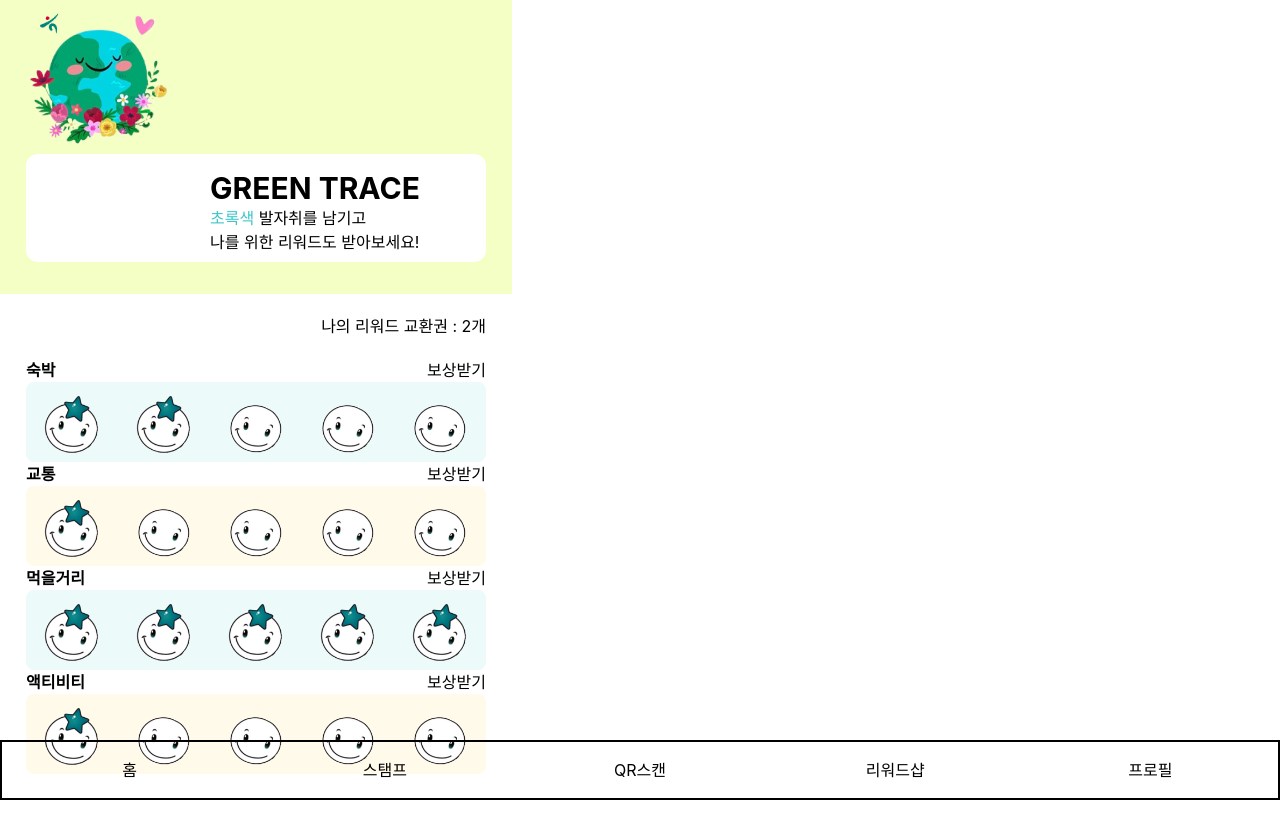
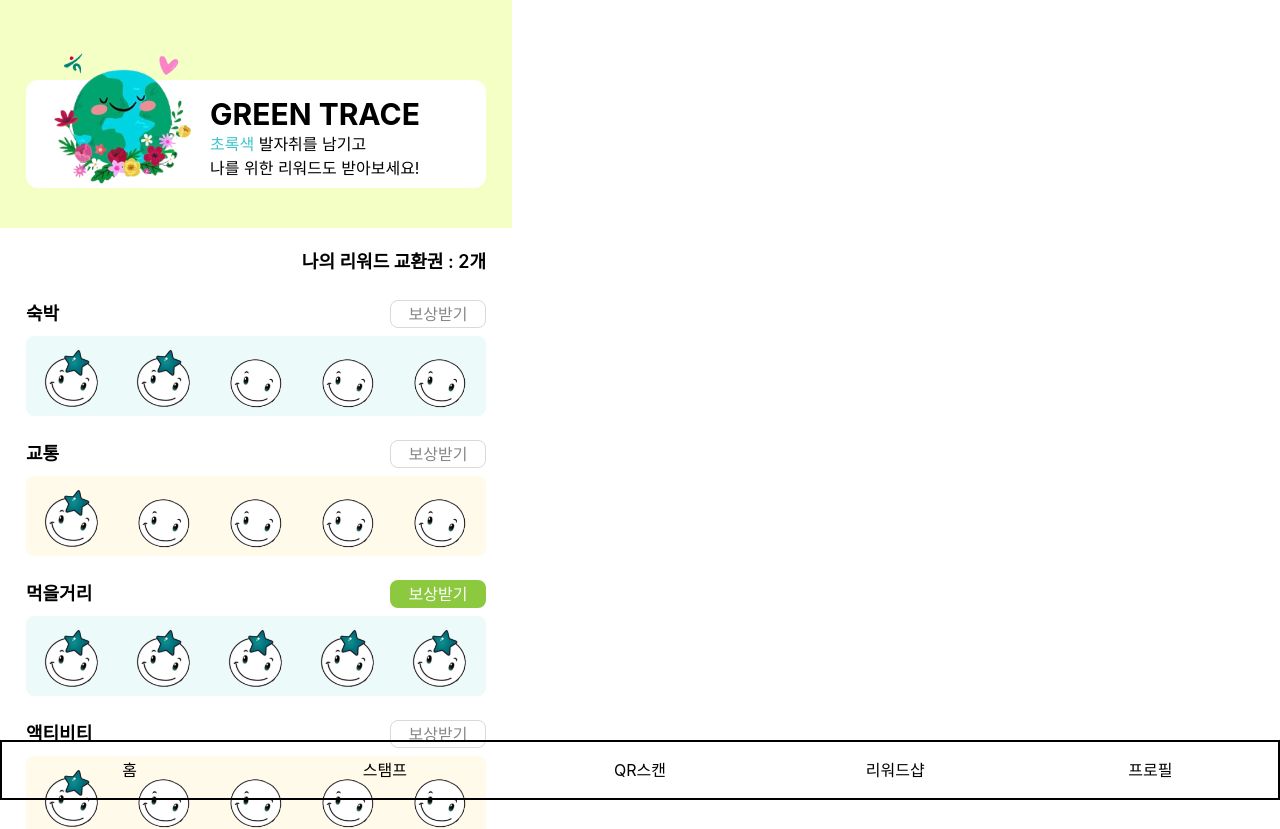
Before and after one commit to No88888888/eve_psyche_and_team_1, a React (Create React App) app in the folder FE/haiyeo/: page /stamp in a window 1280 px wide. Shown: the top 829 px of the page. Built offline with nearby package versions, Linux system fonts and the light colour scheme.

Commit message:
FE/FEAT : 스탬프 기능완료

```diff
--- a/FE/haiyeo/src/pages/Result.jsx
+++ b/FE/haiyeo/src/pages/Result.jsx
@@ -33,7 +33,7 @@ function Result() {
     <div className="w-[512px]">
       <div className="w-10/12 mx-auto">
         <div className="grid grid-cols-2">
-          <div className="pt-5">
+          <div className="pt-8">
             <span className="text-[#3EC6C9] font-bold text-4xl">부산</span>
             <span className="text-[#898989]"> 으로의 ECO 여행</span>
           </div>
@@ -43,7 +43,7 @@ function Result() {
             </button>
           </div>
         </div>
-        <div className="text-xl ml-1"> 8월 15일(수) ~ 8월 16일(목)</div>
+        <div className="text-2xl ml-1"> 8월 15일(수) ~ 8월 16일(목)</div>
       </div>
       <div className="w-11/12 mx-auto grid grid-cols-4 text-[#898989] mt-10">
         <button onClick={() => changeCatetory("Lodge")}>
--- a/FE/haiyeo/src/pages/ResultComponents/CategoryBlocks.jsx
+++ b/FE/haiyeo/src/pages/ResultComponents/CategoryBlocks.jsx
@@ -9,11 +9,11 @@ function CategoryBlocks() {
       <div>
         <div className="">해운대 하나펜션</div>
         <div className="text-[#898989]">해운대 걸어서 5분, 국내 최초 친환경 숙박 인증</div>
-        <div clasName="grid grid-cols-3">
+        <div clasName="grid grid-cols-2">
           <div className="col-span-1 bg-red-200 w-10">
             <img className="w-4" alt="starRate" src="img/star.png" />
           </div>
-          <div className="col-span-1">4.6</div>
+          <div className="col-span-1 bg-slate-500 w-20">4.6</div>
         </div>
       </div>
     </div>
--- a/FE/haiyeo/src/pages/SearchPlace.jsx
+++ b/FE/haiyeo/src/pages/SearchPlace.jsx
@@ -14,36 +14,43 @@ function SearchPlace() {
   const moveToSche = () => {
     navigate("/search/schedule");
   };
+  const moveToBack = () => {
+    navigate(-1);
+  };
 
   return (
-    <div className="w-[512px] bg-red-100">
-      <div>
-        <div>
+    <div className="w-[512px]">
+      <div className="w-10/12 mx-auto">
+        <div className="pt-8 flex flex-row-reverse">
+          <button onClick={moveToBack}>
+            <img className="w-5" alt="뒤로가기" src="img/arrow.png" />
+          </button>
+        </div>
+        <div className="text-[28px] mt-20">
+          <div className="my-4">
             <span>지구를 위한 </span>
             <span className="text-[#3EC6C9]">초록색</span>
-          <span> 여정</span>
+            <span> 여정,</span>
           </div>
-        <div>
+          <div className="my-4">
             <span>어디로 떠나볼까요?</span>
           </div>
         </div>
-      <div>
+        <div className="mb-20 mt-16 w-full">
           <input type="text" value={search} onChange={onChange} placeholder="플레이스홀더" />
         </div>
 
         <div>
-        <div>~~에서 ~~하는 ~~여행은 어때요?</div>
+          {/* <div>~~에서 ~~하는 ~~여행은 어때요?</div> */}
           <div>
-          <div>
-            <span>떠나요</span>
-            <span className="text-[#3EC6C9] font-bold">부산!</span>
+            <div className="text-[28px] mb-20 mt-48 flex flex-row-reverse">
+              <span className="text-[#3EC6C9] font-bold text-5xl">부산!</span>
+              <span className="mr-4 pt-2">떠나요 </span>
             </div>
-          <button
-            className="w-[500px] h-20 bg-[#3EC6C9] rounded-md text-white"
-            onClick={moveToSche}
-          >
+            <button className="w-full h-16 bg-[#3EC6C9] rounded-md text-white" onClick={moveToSche}>
               다음
             </button>
+          </div>
         </div>
       </div>
     </div>
--- a/FE/haiyeo/src/pages/SearchSchedule.jsx
+++ b/FE/haiyeo/src/pages/SearchSchedule.jsx
@@ -10,9 +10,17 @@ function SearchSchedule() {
   const moveToResult = () => {
     navigate("/result");
   };
+  const moveToBack = () => {
+    navigate(-1);
+  };
 
   return (
-    <div>
+    <div className="w-[512px]">
+      <div className="pt-8 flex flex-row-reverse">
+        <button onClick={moveToBack}>
+          <img className="w-5" alt="뒤로가기" src="img/arrow.png" />
+        </button>
+      </div>
       <div>
         <div>
           <span>우리를 위한 </span>
@@ -28,7 +36,7 @@ function SearchSchedule() {
       <div>
         <div></div>
         <button
-          className="w-[500px] h-20 bg-[#3EC6C9] rounded-md text-white"
+          className="w-[500px] h-16 bg-[#3EC6C9] rounded-md text-white"
           onClick={moveToResult}
         >
           출발
--- a/FE/haiyeo/src/pages/SearchStart.jsx
+++ b/FE/haiyeo/src/pages/SearchStart.jsx
@@ -7,30 +7,44 @@ function SearchStart() {
     navigate("/search/place");
   };
 
+  const moveToBack = () => {
+    navigate(-1);
+  };
+
   return (
-    <div className="w-[512px] bg-red-100">
-      <div>
-        <div>
+    <div className="w-[512px]">
+      <div className="w-10/12 mx-auto">
+        <div className="pt-8 flex flex-row-reverse">
+          <button onClick={moveToBack}>
+            <img className="w-5" alt="뒤로가기" src="img/arrow.png" />
+          </button>
+        </div>
+        <div className="text-[28px] mt-20">
+          <div className="my-4">
             <span className="text-[#3EC6C9]">하나</span>
             <span>뿐인 소중한 지구</span>
           </div>
 
-        <div>
+          <div className="my-4">
             <span className="text-[#3EC6C9]">E</span>
             <span>SG가 함께하는</span>
           </div>
-        <div>
+          <div className="my-4">
             <span className="text-[#3EC6C9]">여</span>
             <span>행으로 지켜요!</span>
           </div>
         </div>
-      <div>
+        <div className="mt-12">
           <img className="w-[400px]" alt="ourEarth" src="img/hana_earth.png" />
         </div>
-      <button className="w-[500px] h-20 bg-[#3EC6C9] rounded-md text-white" onClick={moveToPlace}>
+        <button
+          className="w-full h-16 bg-[#3EC6C9] rounded-md text-white mt-8"
+          onClick={moveToPlace}
+        >
           <span className="font-bold">하이여</span>
           <span> 시작하기</span>
         </button>
+      </div>
     </div>
   );
 }
--- a/FE/haiyeo/src/pages/Stamp.jsx
+++ b/FE/haiyeo/src/pages/Stamp.jsx
@@ -1,5 +1,6 @@
 import React from "react";
 import { useNavigate } from "react-router-dom";
+import { useState } from "react";
 
 function Stamp() {
   const navigate = useNavigate();
@@ -7,11 +8,21 @@ function Stamp() {
     navigate("/rewardshop");
   };
 
+  const [count, setCount] = useState(2);
+
+  const addCount = () => {
+    setCount(count + 1);
+  };
+
   return (
     <div className="w-[512px]">
-      <div className="w-[512px] bg-[#F3FFC5] pb-8">
+      <div className="w-[512px] bg-[#F3FFC5] pb-10 pt-20">
         <div>
-          <img className="w-[200px]" alt="hanaEarth" src="/img/hana_earth.png" />
+          <img
+            className="w-[200px] absolute mt-[-40px] ml-6"
+            alt="hanaEarth"
+            src="/img/hana_earth.png"
+          />
         </div>
         <div className="bg-white rounded-xl grid grid-cols-5 w-[460px] mx-auto pt-4 pb-2">
           <div className="col-span-2"></div>
@@ -25,16 +36,19 @@ function Stamp() {
           </div>
         </div>
       </div>
-      <div className="flex flex-row-reverse w-[460px] mx-auto">
-        <div className="py-5">나의 리워드 교환권 : 2개</div>
+      <div className=" w-[460px] mx-auto">
+        <div className="flex flex-row-reverse mx-auto">
+          <div className="pt-5 font-semibold text-lg">나의 리워드 교환권 : {count}개</div>
         </div>
 
         <div>
           <div>
-          <div className="grid grid-cols-2 mx-auto w-[460px]">
-            <div className="font-bold">숙박</div>
+            <div className="grid grid-cols-2 mx-auto w-[460px] my-2 pt-4">
+              <div className=" font-semibold text-lg">숙박</div>
               <div className="flex flex-row-reverse">
-              <button className="">보상받기</button>
+                <button className="rounded-lg w-24 border border-[#D9D9D9] text-[#878787]">
+                  보상받기
+                </button>
               </div>
             </div>
             <div className="bg-[#ECFAFA] w-[460px] h-20 mx-auto rounded-lg grid grid-cols-5 pt-3">
@@ -56,10 +70,12 @@ function Stamp() {
             </div>
           </div>
           <div>
-          <div className="grid grid-cols-2 mx-auto w-[460px]">
-            <div className="font-bold">교통</div>
+            <div className="grid grid-cols-2 mx-auto w-[460px] my-2 pt-4">
+              <div className=" font-semibold text-lg">교통</div>
               <div className="flex flex-row-reverse">
-              <button className="">보상받기</button>
+                <button className="rounded-lg w-24 border border-[#D9D9D9] text-[#878787]">
+                  보상받기
+                </button>
               </div>
             </div>
             <div className="bg-[#FFFAE9] w-[460px] h-20 mx-auto rounded-lg grid grid-cols-5 pt-3">
@@ -80,11 +96,14 @@ function Stamp() {
               </div>
             </div>
           </div>
+          {count === 2 ? (
             <div>
-          <div className="grid grid-cols-2 mx-auto w-[460px]">
-            <div className="font-bold">먹을거리</div>
+              <div className="grid grid-cols-2 mx-auto w-[460px] my-2 pt-4">
+                <div className=" font-semibold text-lg">먹을거리</div>
                 <div className="flex flex-row-reverse">
-              <button className="">보상받기</button>
+                  <button className="rounded-lg w-24 bg-[#8CC93E] text-white" onClick={addCount}>
+                    보상받기
+                  </button>
                 </div>
               </div>
               <div className="bg-[#ECFAFA] w-[460px] h-20 mx-auto rounded-lg grid grid-cols-5 pt-3">
@@ -105,11 +124,43 @@ function Stamp() {
                 </div>
               </div>
             </div>
+          ) : (
             <div>
-          <div className="grid grid-cols-2 mx-auto w-[460px]">
-            <div className="font-bold">액티비티</div>
+              <div className="grid grid-cols-2 mx-auto w-[460px] my-2 pt-4">
+                <div className=" font-semibold text-lg">먹을거리</div>
                 <div className="flex flex-row-reverse">
-              <button className="">보상받기</button>
+                  <button className="rounded-lg w-24 border border-[#D9D9D9] text-[#878787]">
+                    보상받기
+                  </button>
+                </div>
+              </div>
+              <div className="bg-[#ECFAFA] w-[460px] h-20 mx-auto rounded-lg grid grid-cols-5 pt-3">
+                <div>
+                  <img className="w-14 pt-2 mx-auto" alt="bstarboy" src="img/baldStarboy.png" />
+                </div>
+                <div>
+                  <img className="w-14 pt-2 mx-auto" alt="bstarboy" src="img/baldStarboy.png" />
+                </div>
+                <div>
+                  <img className="w-14 pt-2 mx-auto" alt="bstarboy" src="img/baldStarboy.png" />
+                </div>
+                <div>
+                  <img className="w-14 pt-2 mx-auto" alt="bstarboy" src="img/baldStarboy.png" />
+                </div>
+                <div>
+                  <img className="w-14 pt-2 mx-auto" alt="bstarboy" src="img/baldStarboy.png" />
+                </div>
+              </div>
+            </div>
+          )}
+
+          <div>
+            <div className="grid grid-cols-2 mx-auto w-[460px] my-2 pt-4">
+              <div className=" font-semibold text-lg">액티비티</div>
+              <div className="flex flex-row-reverse">
+                <button className="rounded-lg w-24 border border-[#D9D9D9] text-[#878787]">
+                  보상받기
+                </button>
               </div>
             </div>
             <div className="bg-[#FFFAE9] w-[460px] h-20 mx-auto rounded-lg grid grid-cols-5 pt-3">
@@ -133,12 +184,13 @@ function Stamp() {
         </div>
 
         <button
-        className="w-[460px] h-20 bg-[#3EC6C9] rounded-md text-white mb-20 mt-16"
+          className="w-full h-16 bg-[#3EC6C9] rounded-md text-white mb-20 mt-16"
           onClick={moveToShop}
         >
           리워드 받기
         </button>
       </div>
+    </div>
   );
 }
 
```
Lines whose indentation alone changed are shown as unchanged.
